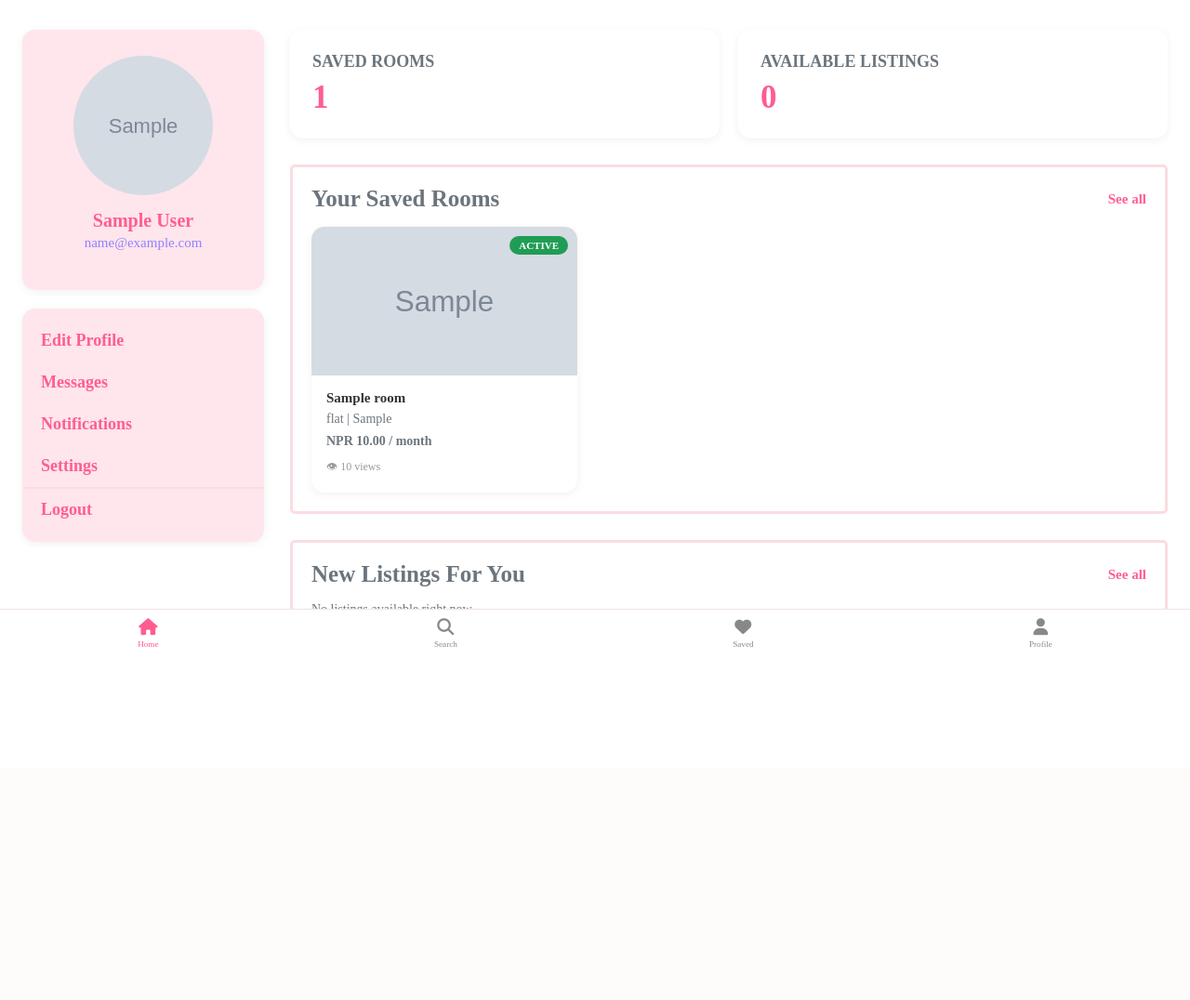
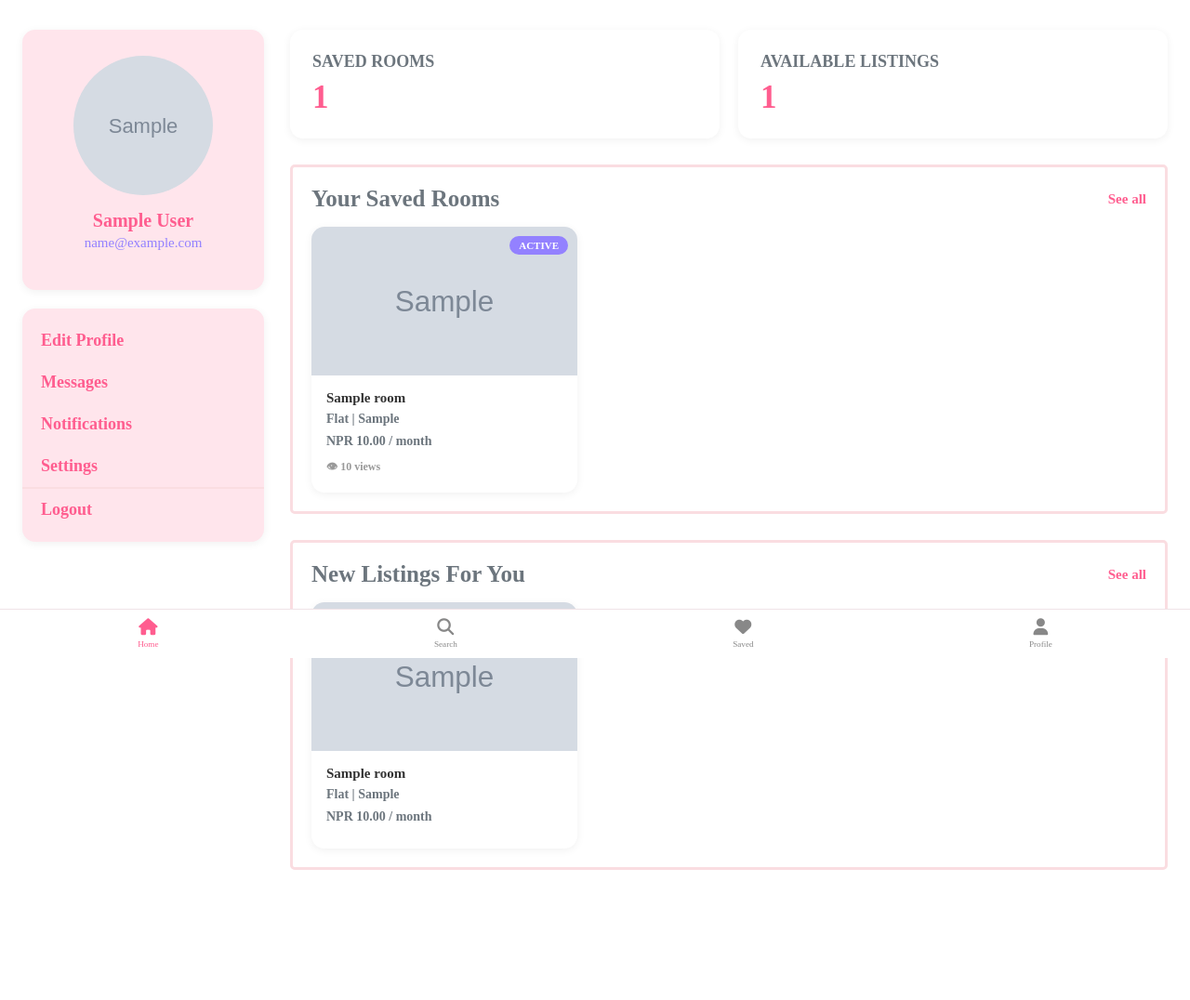
Before and after one commit to janaki0068/Room-Finder, a Django app: page /tenant-dashboard/ in a window 1280 px wide. Shown: the part 92-1168 px from the top of the page at 93% size. Before the commit the page ends 788 px from the top, so only its background shows below. Run offline with Django 5.2, Linux system fonts and the light colour scheme; a user stored in the database is signed in; tables that the repository leaves empty hold one stand-in row (values such as "Sample post"); grey boxes marked "Sample" are stand-in pictures; some web fonts are replaced.

Commit message:
Tenant fixes

```diff
--- a/rooms/urls.py
+++ b/rooms/urls.py
@@ -37,8 +37,9 @@ urlpatterns = [
     path('tenant/profile/edit/', views.tenant_edit_profile, name='tenant_edit_profile'),
     path('tenant/notifications/', views.notifications, name='notifications'),
     path('tenant/settings/', views.tenant_settings, name='tenant_settings'),
+    path('troom/<int:room_id>/', views.troom_detail, name='troom_detail'),
+    path('tmessages/new/', views.start_conversation, name='start_conversation'),
     path('tenant/messages/', views.tenant_messages, name='tenant_messages'),
-    path('troom/<int:room_id>/', views.troom_detail, name='troom_detail'),
-    path('room/<int:room_id>/', views.room_detail, name='room_detail'),
-    path('tmessages/new/', views.start_conversation, name='start_conversation'),
+    path("chat/<int:user_id>/<int:room_id>/", views.chat_room, name="chat_room",
+),
 ]
--- a/rooms/views.py
+++ b/rooms/views.py
@@ -17,7 +17,7 @@ from .forms import ProfileForm, UserPreferenceForm, EditProfileForm, RegisterFor
 
 
 def home(request):
-    rooms = Room.objects.filter(status='approved')
+    rooms = Room.objects.filter(status='active')
     ads = list(Advertisement.objects.filter(is_active=True))
 
     # GET FILTER VALUES
@@ -120,10 +120,9 @@ def home(request):
     for i, room in enumerate(rooms):
         interleaved.append(("room", room))
 
-        if (i + 1) % 1 == 0 and ads:
+        if (i + 1) % 3 == 0 and ads:
             interleaved.append(("ad", ads[ad_index % len(ads)]))
             ad_index += 1
-
 
     context = {
         "interleaved": interleaved,
@@ -289,7 +288,7 @@ def landlord_dashboard(request):
 
     user_listings = Room.objects.filter(owner=request.user)
     listing_count = user_listings.count()
-    approved_count = user_listings.filter(status='approved').count()
+    active_count = user_listings.filter(status='active').count()
     pending_count = user_listings.filter(status='pending').count()
     total_views = user_listings.aggregate(total=Sum('views'))['total'] or 0
     recent_listings = user_listings[:5]
@@ -297,7 +296,7 @@ def landlord_dashboard(request):
 
     return render(request, "landlord_dashboard.html", {
         "listing_count": listing_count,
-        "approved_count": approved_count,
+        "active_count": active_count,
         "pending_count": pending_count,
         "total_views": total_views,
         "recent_listings": recent_listings,
@@ -354,7 +353,6 @@ def room_detail(request, room_id):
     return render(request, 'room_detail.html', {
         'room': room
     })
-
 
 
 # Edit listings
@@ -659,13 +657,24 @@ def tenant_dashboard(request):
         user=request.user).select_related('room')
     saved_count = saved_rooms.count()
 
-    browse_rooms = Room.objects.filter(
-        status='approved').order_by('-created_at')[:12]
+    rooms = list(Room.objects.filter(
+        status='active').order_by('-created_at')[:12])
+    ads = list(Advertisement.objects.filter(is_active=True))
+    interleaved = []
+    ad_index = 0
+
+    for i, room in enumerate(rooms):
+        interleaved.append(("room", room))
+
+        if (i + 1) % 3 == 0 and ads:
+            interleaved.append(("ad", ads[ad_index % len(ads)]))
+            ad_index += 1
 
     return render(request, 'tenant_dashboard.html', {
         'saved_rooms': saved_rooms,
         'saved_count': saved_count,
-        'browse_rooms': browse_rooms,
+        'browse_rooms': rooms,
+        'interleaved': interleaved,
     })
 
 
@@ -684,18 +693,10 @@ def unsave_room(request, room_id):
 
 @login_required(login_url='login')
 def tsearch_rooms(request):
-    rooms = Room.objects.filter(status='approved')
+    ads = list(Advertisement.objects.filter(is_active=True))
+    rooms = Room.objects.filter(status="active").exclude(owner=request.user)
 
-    query = request.GET.get('q', '')
-    if query:
-        rooms = rooms.filter(
-            Q(title__icontains=query) |
-            Q(city__icontains=query) |
-            Q(description__icontains=query) |
-            Q(district__name__icontains=query) |
-            Q(province__name__icontains=query)
-        )
-
+    query = request.GET.get("q", "")
     room_type = request.GET.get('room_type', '')
     province_id = request.GET.get('province', '')
     district_id = request.GET.get('district', '')
@@ -705,6 +706,15 @@ def tsearch_rooms(request):
     furnished = request.GET.get('furnished', '')
     parking = request.GET.get('parking', '')
     attached_bathroom = request.GET.get('attached_bathroom', '')
+
+    if query:
+        rooms = rooms.filter(
+            Q(title__icontains=query) |
+            Q(city__icontains=query) |
+            Q(description__icontains=query) |
+            Q(district__name__icontains=query) |
+            Q(province__name__icontains=query)
+        )
 
     if room_type:
         rooms = rooms.filter(room_type=room_type)
@@ -719,11 +729,21 @@ def tsearch_rooms(request):
     if wifi:
         rooms = rooms.filter(wifi=True)
     if furnished:
-        rooms = rooms.filter(furnished=True)
+        rooms = rooms.filter(furnished_status='furnished')
     if parking:
         rooms = rooms.filter(parking=True)
     if attached_bathroom:
         rooms = rooms.filter(attached_bathroom=True)
+
+    rooms = list(rooms)
+
+    interleaved = []
+    ad_index = 0
+    for i, room in enumerate(rooms):
+        interleaved.append(("room", room))
+        if (i + 1) % 3 == 0 and ads:
+            interleaved.append(("ad", ads[ad_index % len(ads)]))
+            ad_index += 1
 
     provinces = Province.objects.all()
     districts = District.objects.filter(
@@ -742,7 +762,8 @@ def tsearch_rooms(request):
         'wifi': wifi,
         'furnished': furnished,
         'parking': parking,
-        'attached_bathroom': attached_bathroom
+        'attached_bathroom': attached_bathroom,
+        'interleaved': interleaved
     })
 
 
@@ -824,12 +845,11 @@ def tenant_messages(request):
 
     for msg in all_messages:
         other_user = msg.receiver if msg.sender == request.user else msg.sender
-        key = (other_user.id, msg.room.id if msg.room else None)
+        key = other_user.id
 
         if key not in seen:
             seen.add(key)
             unread = Message.objects.filter(
-                room=msg.room,
                 sender=other_user,
                 receiver=request.user,
                 is_read=False
@@ -849,20 +869,67 @@ def tenant_messages(request):
 @login_required
 def start_conversation(request):
 
-    query = request.GET.get("q", "")
-    rooms = []
+    query = request.GET.get("q", "").strip()
+    rooms = Room.objects.none()
 
     if query:
         rooms = Room.objects.filter(
             Q(title__icontains=query) |
             Q(city__icontains=query) |
+            Q(owner__username__icontains=query) |
             Q(owner__first_name__icontains=query) |
             Q(owner__last_name__icontains=query)
-        ).select_related('owner','province','district')
+        ).filter(
+            status='active'
+        ).exclude(
+            owner=request.user
+        ).select_related(
+            "owner", "province", "district"
+        ).distinct()
 
     return render(request, "start_convo.html", {
         'rooms': rooms,
         'query': query,
+    })
+
+
+@login_required
+def chat_room(request, user_id, room_id):
+
+    other_user = get_object_or_404(User, id=user_id)
+    room = get_object_or_404(Room, id=room_id)
+
+    messages = Message.objects.filter(
+        room=room
+    ).filter(
+        Q(sender=request.user, receiver=other_user) |
+        Q(sender=other_user, receiver=request.user)
+    ).order_by("sent_at")
+
+    Message.objects.filter(
+        room=room,
+        sender=other_user,
+        receiver=request.user,
+        is_read=False
+    ).update(is_read=True)
+
+    if request.method == "POST":
+        body = request.POST.get("message", "").strip()
+
+        if body:
+            Message.objects.create(
+                sender=request.user,
+                receiver=other_user,
+                room=room,
+                body=body,
+            )
+
+        return redirect("chat_room", user_id=user_id, room_id=room_id)
+
+    return render(request, "chat_room.html", {
+        "room": room,
+        "other_user": other_user,
+        "messages": messages,
     })
 
 
@@ -879,7 +946,7 @@ def notifications(request):
 
 
 def troom_detail(request, room_id):
-    room = get_object_or_404(Room, id=room_id, status='approved')
+    room = get_object_or_404(Room, id=room_id, status='active')
     images = room.images.all()
 
     is_saved = False
--- a/static/css/tenant_dashboard.css
+++ b/static/css/tenant_dashboard.css
@@ -213,7 +217,7 @@
 }
 
 .badge.active {
-    background-color: #1f9d55;
+    background-color: var(--color-10);
 }
 
 .badge.draft {
--- a/templates/my_listings.html
+++ b/templates/my_listings.html
@@ -59,9 +59,10 @@ My Listings
           <td>
             <span class="status {{ room.status }}">
               {{ room.get_status_display }}
-              {% if room.status == 'approved' %}
+              {% if room.status == 'active' %}
             {% elif room.status == 'pending' %}
             {% elif room.status == 'rejected' %}
+            {% elif room.status == 'rented' %}
             {% endif %}
             </span>
           </td>
--- a/templates/tenant_dashboard.html
+++ b/templates/tenant_dashboard.html
@@ -57,35 +57,29 @@
 
   <div class="listings-grid">
     {% for saved in saved_rooms %}
+    <a href="{% url 'troom_detail' saved.room.id %}" class="listing-card-link">
       <div class="listing-card">
         <div class="listing-img-wrap">
-            {% with saved.room.images.first as cover %} {% if cover %}
+          {% with saved.room.images.first as cover %}
+            {% if cover %}
             <img src="{{ cover.image.url }}" alt="{{ saved.room.title }}" />
             {% else %}
-            <img
-              src="{% static 'images/default-room.png' %}"
-              alt="{{ saved.room.title }}"
-            />
-            {% endif %} {% endwith %}
-            <span class="badge {{ saved.room.status }}"
-              >{{ saved.room.status }}</span
-            >
+            <img src="{% static 'images/default-room.png' %}" alt="{{ saved.room.title }}" />
+            {% endif %}
+          {% endwith %}
+          <span class="badge {{ saved.room.status }}">{{ saved.room.get_status_display }}</span>
         </div>
 
         <div class="listing-info">
           <h4>{{ saved.room.title }}</h4>
-
-            <p class="listing-meta">
-              {{ saved.room.room_type }} | {{ saved.room.city }}
-            </p>
-
+          <p class="listing-meta">{{ saved.room.get_room_type_display }} | {{ saved.room.city }}</p>
           <p class="listing-price">NPR {{ saved.room.price }} / month</p>
-
           <div class="listing-stats">
             <span>👁 {{ saved.room.views }} views</span>
           </div>
         </div>
       </div>
+    </a>
     {% empty %}
     <p>
       You haven't saved any rooms yet. To find your next place, go to
@@ -99,37 +93,47 @@
     <div class="my-listings-section">
       <div class="section-header">
         <h2>New Listings For You</h2>
-        <a href="{% url 'search_rooms' %}">See all</a>
+        <a href="{% url 'tsearch_rooms' %}">See all</a>
       </div>
 
       <div class="listings-grid">
-        {% for room in browse_rooms %}
+  {% for item_type, item in interleaved %}
+
+    {% if item_type == 'room' %}
+    <a href="{% url 'troom_detail' item.id %}" class="listing-card-link">
       <div class="listing-card">
         <div class="listing-img-wrap">
-            {% with room.images.first as cover %} {% if cover %}
-            <img src="{{ cover.image.url }}" alt="{{ room.title }}" />
+          {% with item.images.first as cover %}
+            {% if cover %}
+              <img src="{{ cover.image.url }}" alt="{{ item.title }}" />
             {% else %}
-            <img
-              src="{% static 'images/default-room.png' %}"
-              alt="{{ room.title }}"
-            />
-            {% endif %} {% endwith %}
-            <span class="badge {{ room.status }}">{{ room.status }}</span>
+              <img src="{% static 'images/default-room.png' %}" alt="{{ item.title }}" />
+            {% endif %}
+          {% endwith %}
+          <span class="badge {{ item.status }}">{{ item.get_status_display }}</span>
         </div>
-
         <div class="listing-info">
-            <h4>{{ room.title }}</h4>
-
-            <p class="listing-meta">{{ room.room_type }} | {{ room.city }}</p>
-
-            <p class="listing-price">NPR {{ room.price }} / month</p>
-
-            <div class="listing-stats">
-              <span> {{ room.views }} views</span>
-              <span> {{ room.saved_count }} saved</span>
+          <h4>{{ item.title }}</h4>
+          <p class="listing-meta">{{ item.get_room_type_display }} | {{ item.city }}</p>
+          <p class="listing-price">NPR {{ item.price }} / month</p>
         </div>
       </div>
+    </a>
+
+    {% elif item_type == 'ad' %}
+    <div class="listing-ad">
+      <span class="ad-label">Advertisement</span>
+      {% if item.image %}
+        <img src="{{ item.image.url }}" alt="{{ item.title }}" class="ad-image">
+      {% endif %}
+      <h3>{{ item.title }}</h3>
+      <p>{{ item.description }}</p>
+      {% if item.link %}
+        <a href="{{ item.link }}" target="_blank" class="ad-btn">Learn More</a>
+      {% endif %}
     </div>
+    {% endif %}
+
   {% empty %}
     <p>No listings available right now.</p>
   {% endfor %}
--- a/templates/tsearch_rooms.html
+++ b/templates/tsearch_rooms.html
@@ -133,7 +133,7 @@
 
     <div class="listings-grid">
       {% for room in rooms %}
-      <a href="{% url 'room_detail' room.id %}" class="listing-card-link">
+      <a href="{% url 'troom_detail' room.id %}" class="listing-card-link">
         <div class="listing-card">
           <div class="listing-img-wrap">
             {% with room.images.first as cover %}
```
Also changed, not shown: other parts of static/css/tenant_dashboard.css (+128 -2 lines), templates/chat_room.html (added, +49 -0 lines), templates/compose_message.html (deleted, +0 -33 lines), templates/tenant_messages.html (+16 -16 lines). Lines whose indentation alone changed are shown as unchanged.
